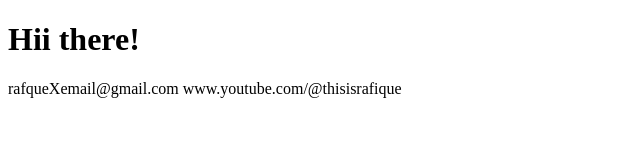
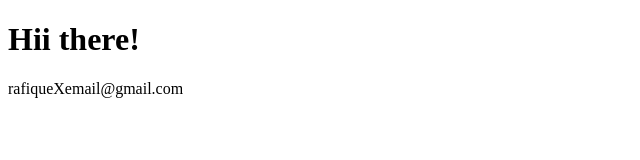
Before and after one commit to thisisrafique/thisisrafique.github.io, a plain HTML site: page index.html in a window 1280 px wide. Shown: the whole page, without its empty margins (0-640 px from the left). Drawn offline with Linux system fonts and the light colour scheme.

Commit message:
Update index.html

```diff
--- a/index.html
+++ b/index.html
@@ -2,8 +2,6 @@
 <html>
 <body>
 <h1>Hii there!</h1>
-rafqueXemail@gmail.com
-
-www.youtube.com/@thisisrafique
+rafiqueXemail@gmail.com
 </body>
 </html>
```
